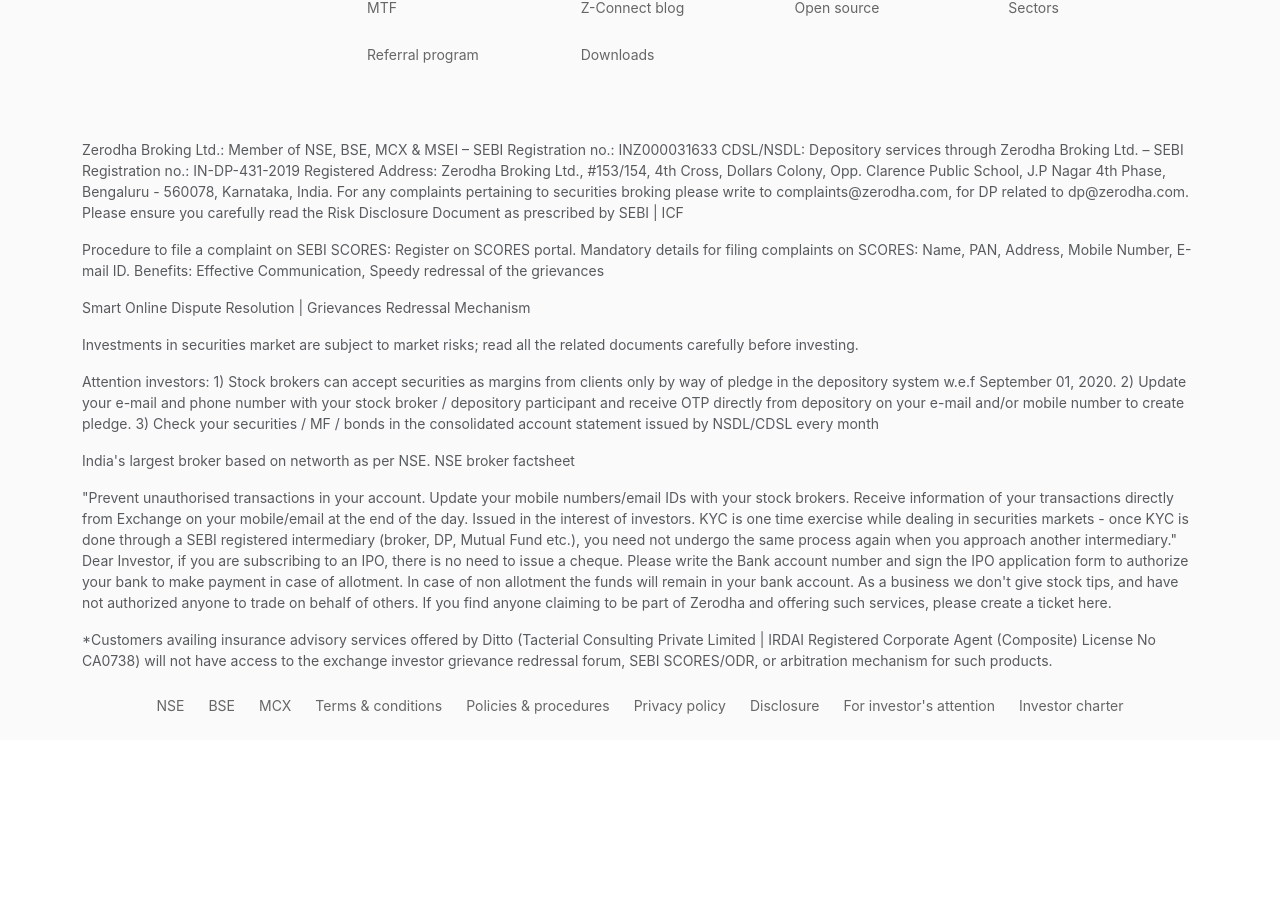
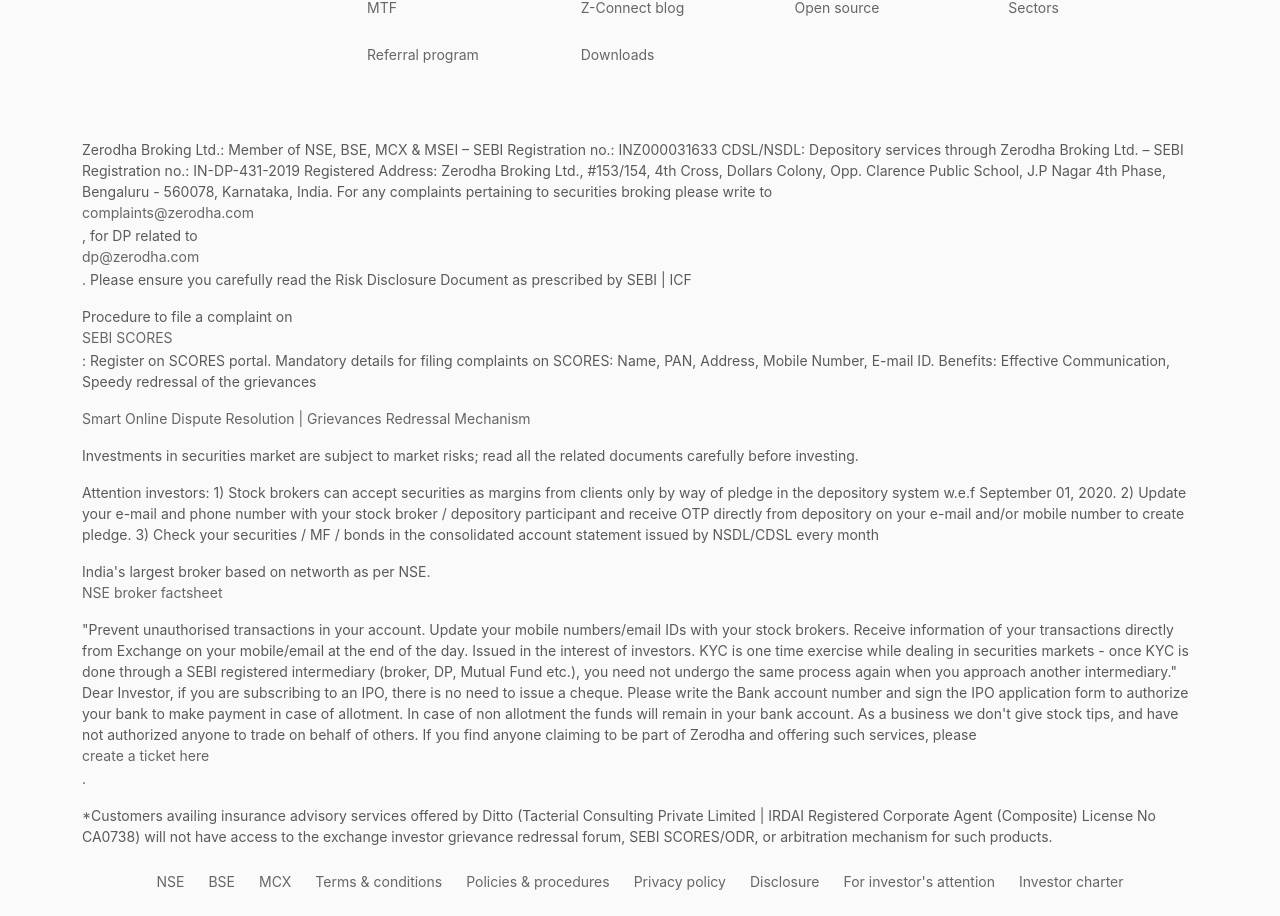
Before and after one commit to MdHamidAzam/ZeroTrade, a React (Create React App) app in the folder frontend/: page / in a window 1280 px wide. Shown: the part 3712-4628 px from the top of the page. Before the commit the page ends 4452 px from the top, so only its background shows below. Built offline with nearby package versions, Linux system fonts and the light colour scheme.

Commit message:
Anchor added

```diff
--- a/frontend/src/index.css
+++ b/frontend/src/index.css
@@ -121,3 +121,18 @@ cursor:pointer;
 .signup-card button:hover{
 background:#2c6bb2;
 }
+
+.logout-btn{
+  background: #ff4d4d;
+  color: white;
+  border: none;
+  padding: 8px 18px;
+  border-radius: 20px;
+  font-weight: 500;
+  cursor: pointer;
+  transition: all 0.3s ease;
+}
+
+.logout-btn:hover{
+  background: #e60000;
+}
--- a/frontend/src/landing_page/Footer.js
+++ b/frontend/src/landing_page/Footer.js
@@ -6,7 +6,11 @@ function Footer() {
       <div className="container border-top mt-5">
         <div className="row mt-5">
           <div className="col-6 col-md-3">
-            <img src="media/images/logo.svg" alt="Zerodha Logo" style={{ width: "50%" }} />
+            <img
+              src="media/images/logo.svg"
+              alt="Zerodha Logo"
+              style={{ width: "50%" }}
+            />
             <p>&copy; 2010 - 2026, Zerodha Broking Ltd. All rights reserved.</p>
           </div>
           <div className="col">
@@ -93,18 +97,30 @@ function Footer() {
             Registered Address: Zerodha Broking Ltd., #153/154, 4th Cross,
             Dollars Colony, Opp. Clarence Public School, J.P Nagar 4th Phase,
             Bengaluru - 560078, Karnataka, India. For any complaints pertaining
-            to securities broking please write to complaints@zerodha.com, for DP
-            related to dp@zerodha.com. Please ensure you carefully read the Risk
-            Disclosure Document as prescribed by SEBI | ICF
+            to securities broking please write to{" "}
+            <a href="" style={{ textDecoration: "none" }}>
+              complaints@zerodha.com
+            </a>
+            , for DP related to{" "}
+            <a href="" style={{ textDecoration: "none" }}>
+              dp@zerodha.com
+            </a>
+            . Please ensure you carefully read the Risk Disclosure Document as
+            prescribed by SEBI | ICF
           </p>
           <p>
-            Procedure to file a complaint on SEBI SCORES: Register on SCORES
-            portal. Mandatory details for filing complaints on SCORES: Name,
-            PAN, Address, Mobile Number, E-mail ID. Benefits: Effective
-            Communication, Speedy redressal of the grievances
+            Procedure to file a complaint on{" "}
+            <a href="" style={{ textDecoration: "none" }}>
+              SEBI SCORES
+            </a>
+            : Register on SCORES portal. Mandatory details for filing complaints
+            on SCORES: Name, PAN, Address, Mobile Number, E-mail ID. Benefits:
+            Effective Communication, Speedy redressal of the grievances
           </p>
           <p>
+            <a href="" style={{ textDecoration: "none" }}>
               Smart Online Dispute Resolution | Grievances Redressal Mechanism
+            </a>
           </p>
           <p>
             Investments in securities market are subject to market risks; read
@@ -120,8 +136,10 @@ function Footer() {
             consolidated account statement issued by NSDL/CDSL every month
           </p>
           <p>
-            India's largest broker based on networth as per NSE. NSE broker
-            factsheet
+            India's largest broker based on networth as per NSE.{" "}
+            <a href="" style={{ textDecoration: "none" }}>
+              NSE broker factsheet
+            </a>
           </p>
           <p>
             "Prevent unauthorised transactions in your account. Update your
@@ -139,7 +157,10 @@ function Footer() {
             bank account. As a business we don't give stock tips, and have not
             authorized anyone to trade on behalf of others. If you find anyone
             claiming to be part of Zerodha and offering such services, please
-            create a ticket here.
+            <a href="" style={{ textDecoration: "none" }}>
+              create a ticket here
+            </a>
+            .
           </p>
           <p>
             *Customers availing insurance advisory services offered by Ditto
--- a/frontend/src/landing_page/Navbar.js
+++ b/frontend/src/landing_page/Navbar.js
@@ -62,7 +62,7 @@ function Navbar() {
             ) : (
               <li className="nav-item">
                 <button
-                  className="btn btn-outline-danger ms-3"
+                  className="btn btn-outline-danger ms-3 logout-btn"
                   onClick={handleLogout}
                 >
                   Logout
```
Lines whose indentation alone changed are shown as unchanged.
